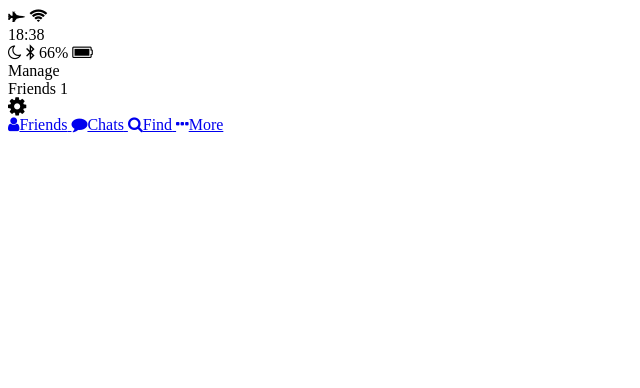
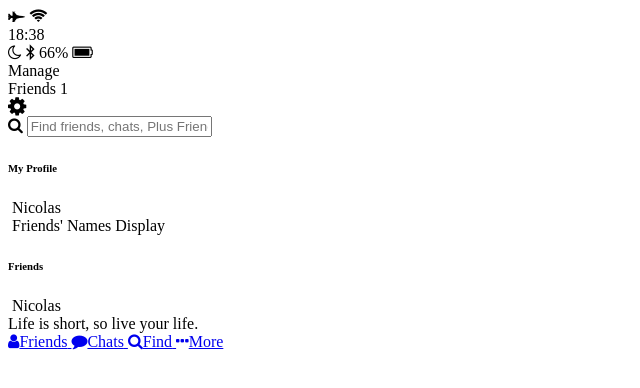
Before and after one commit to dramon4/kakao-clone, a plain HTML site: page index.html in a window 1280 px wide. Shown: the whole page, without its empty margins (0-640 px from the left). Drawn offline with Linux system fonts and the light colour scheme.

Commit message:
index(Friends) Update
Main {
profile section, friends section
} insert

```diff
--- a/index.html
+++ b/index.html
@@ -5,7 +5,7 @@
   <meta name="viewport" content="width=device-width, initial-scale=1.0">
   <meta http-equiv="X-UA-Compatible" content="ie=edge">
   <link rel="stylesheet" href="https://stackpath.bootstrapcdn.com/font-awesome/4.7.0/css/font-awesome.min.css">
-  <title>Freinds</title>
+  <title>Friends</title>
 </head>
 <body>
   <div class="header__top">
@@ -37,6 +37,43 @@
       <i class="fa fa-cog fa-lg"></i>
     </div>
   </div>
+  <main class="friends">
+    <div class="serach-bar">
+      <i class="fa fa-search"></i>
+      <input type="text" placeholder="Find friends, chats, Plus Friends">
+    </div>
+    <section class="friends__section-header">
+      <header class="friends__section">
+        <h6 class="friends__section-title">My Profile</h6>
+      </header>
+      <div class="friends__section-rows">
+        <div class="friends__section-row">
+          <img src="" alt="">
+          <span class="fiends__section-name">Nicolas</span>
+        </div>
+        <div class="friends__section-row">
+          <img src="" alt="">
+          <span class="fiends__section-name">Friends' Names Display</span>
+        </div>
+      </div>
+    </section>
+    <section class="friends__section">
+      <header class="friends__section-header">
+        <h6 class="friends__section-title">Friends</h6>
+      </header>
+      <div class="friends__section-rows">
+        <div class="friends__section-row">
+          <div class="friends__section-column">
+            <img src="" alt="">
+            <span class="friends__section-name">Nicolas</span>
+          </div>
+          <span class="friends__section-tagline">
+            Life is short, so live your life.
+          </span>
+        </div>
+      </div>
+    </section>
+  </main>
   <nav class="tab-bar">
     <a href="index.html" class="tab-bar__tab tab-bar__tab--selected">
       <i class="fa fa-user"></i><span class="tab-bar__title">Friends</span>
```
